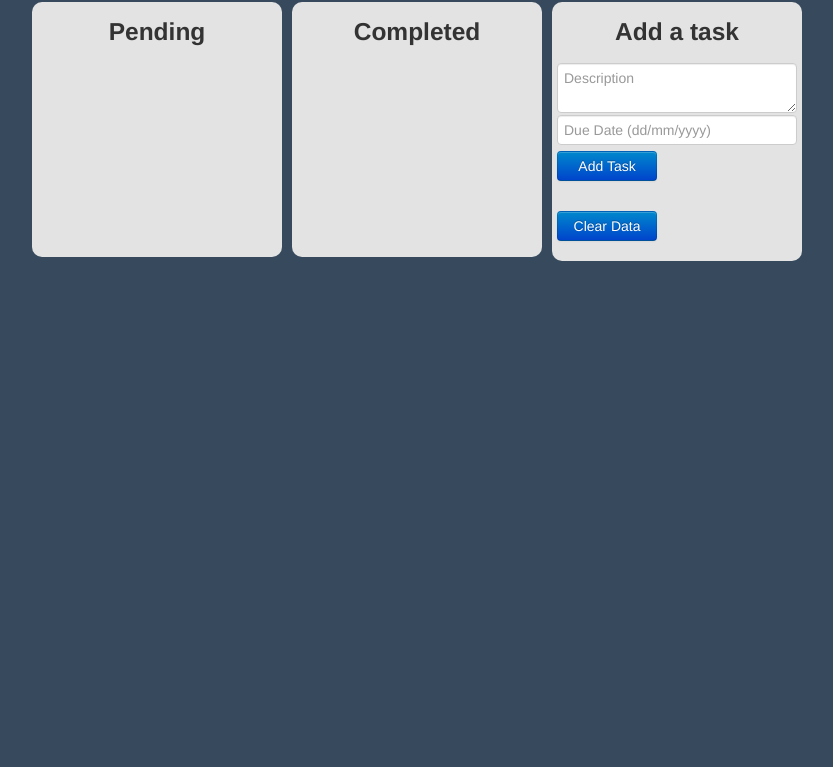
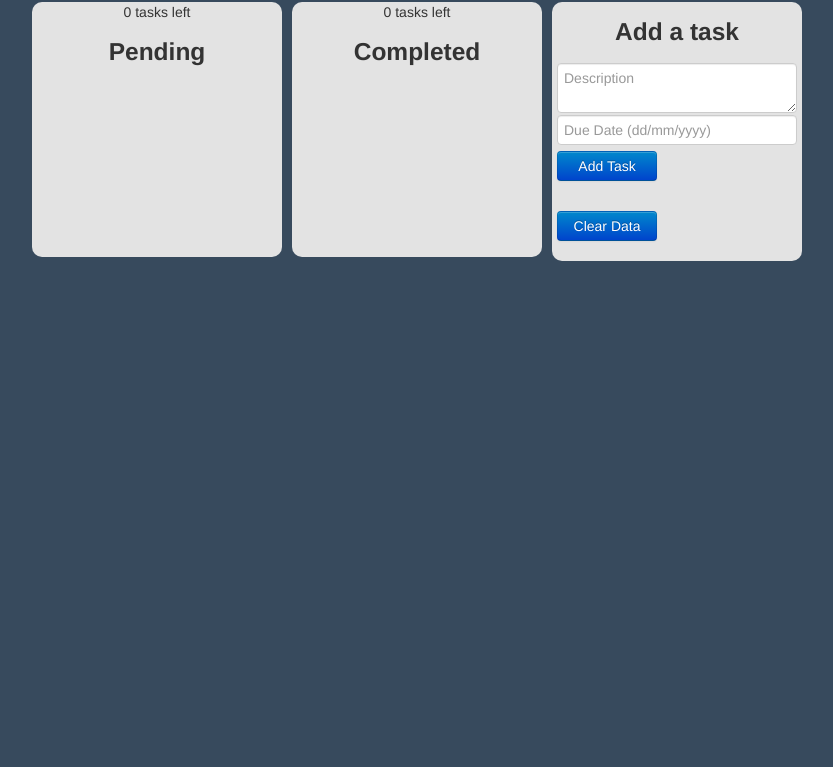
Before and after one commit to kkuroda27/ToDoListWeb, a plain HTML site: page index.html in a window 1280 px wide. Shown: the part 33-800 px from the top of the page, without its empty margins (83-916 px from the left). Drawn offline with Linux system fonts and the light colour scheme.

Commit message:
Added counter for # of tasks left
Added counters for Pending and Completed List that shows how many tasks
each list has

```diff
--- a/assets/todo.css
+++ b/assets/todo.css
@@ -85,7 +85,7 @@ body {
     position: relative;
 }
 
-h3{
+h3, #pendingCounter, #completedCounter{
     text-align: center;
 }
 
--- a/index.html
+++ b/index.html
@@ -14,12 +14,14 @@
             <div id="header"> To Do List </div>
 
             <div class="task-list task-container" id="pending">
+                <div id="pendingCounter"></div>
                 <h3>Pending</h3>
                 <ul></ul>
 
             </div>
 
             <div class="task-list task-container" id="completed">
+                <div id="completedCounter"></div>
                 <h3>Completed</h3>
                 <ul></ul>
             </div>
@@ -168,9 +170,14 @@
                         var element = null;
 
                         if(listStatus == "pendingList"){
-                            element = "#pending"
+                            element = "#pending";
+                            // update counter
+                            $('#pendingCounter').html(list.length + ' tasks left');
+
                         }else{
-                            element = "#completed"
+                            element = "#completed";
+                            $('#completedCounter').html(list.length + ' tasks left');
+
                         }
 
                         var parent = $(element).find("ul");
@@ -179,6 +186,8 @@
                         }
 
                         parent.empty();
+
+
 
                         for(var i = 0; i < list.length; i++){
 
```
